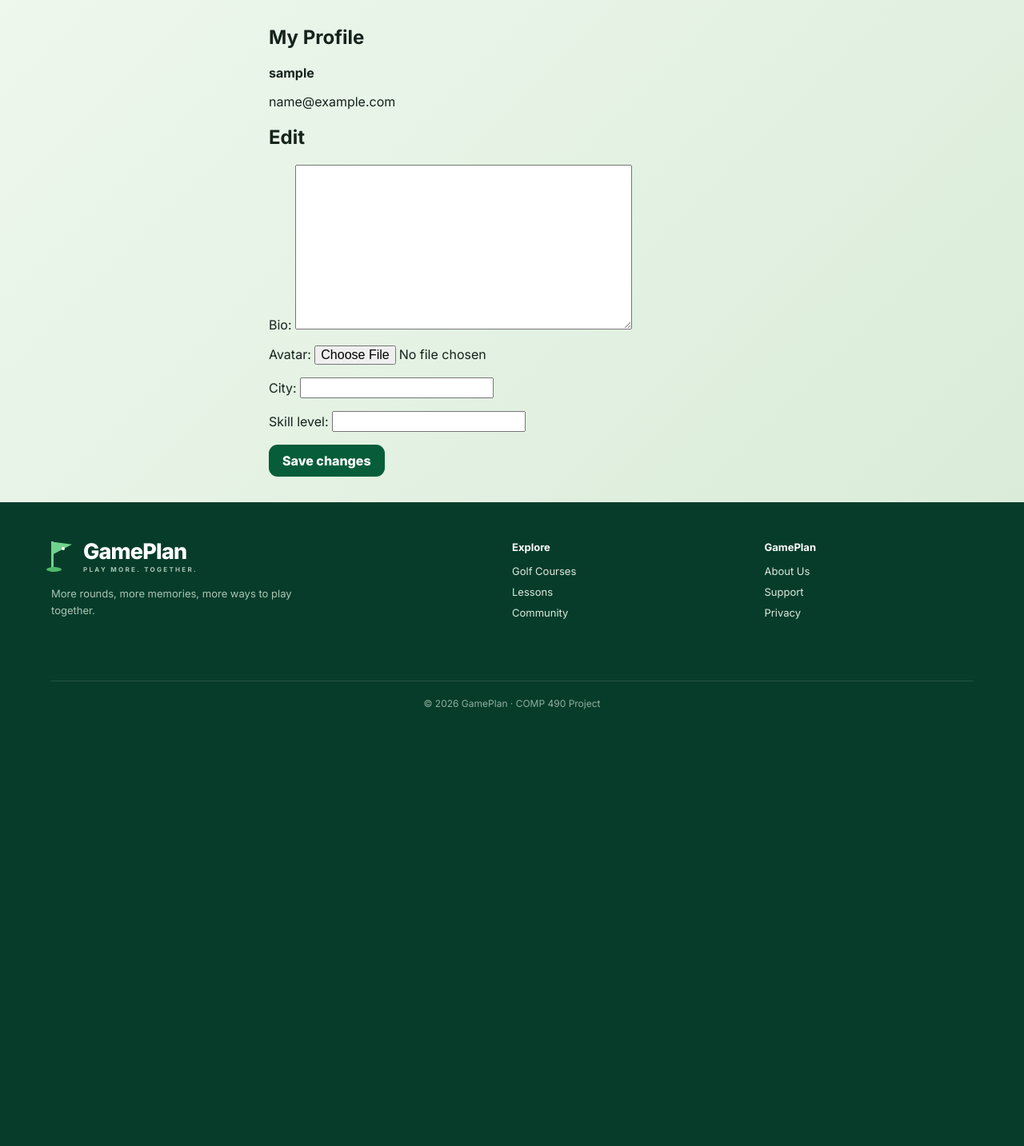
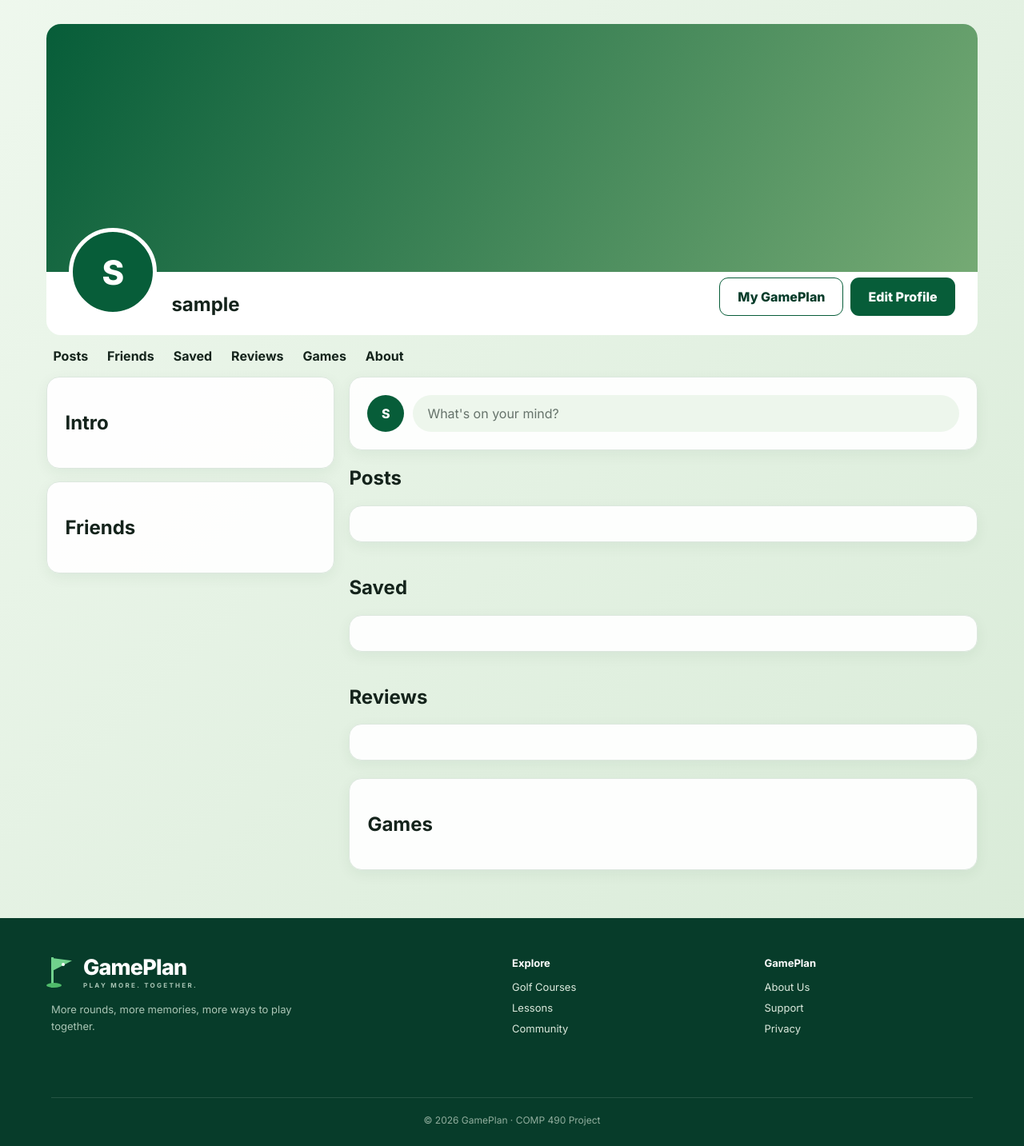
Before and after one commit to irsanchez7005/Comp-490-Project, a Django app: page /profile/ in a window 1280 px wide. Shown: the part 84-1517 px from the top of the page at 80% size. Before the commit the page ends 971 px from the top, so only its background shows below. Run offline with Django 5.2, Linux system fonts and the light colour scheme; the visitor is signed in with stand-in values (Sample User, id 1); data comes from the database, SQL or seed files in the repository.

Commit message:
Add initial user profile template

```diff
--- a/gameplan/accounts/templates/accounts/profile.html
+++ b/gameplan/accounts/templates/accounts/profile.html
@@ -1,21 +1,70 @@
 {% extends "accounts/base.html" %}
-{% block title %}My Profile · GamePlan{% endblock %}
+{% block title %}My Profile &middot; GamePlan{% endblock %}
 {% block content %}
-<section style="max-width: 640px; margin: 2rem auto; padding: 0 1rem;">
-  <h1>My Profile</h1>
+<div class="profile-page">
+  <section class="profile-hero">
+    <div class="profile-cover-photo"></div>
+    <div class="profile-identity">
+      {% if user.profile.avatar %}
+        <img class="profile-avatar-xl" src="{{ user.profile.avatar.url }}" alt="Your profile photo">
+      {% else %}
+        <div class="profile-avatar-xl">{{ user.username|slice:':1'|upper }}</div>
+      {% endif %}
+      <div class="profile-info">
+        <h1>{{ user.username }}</h1>
+      </div>
+      <div class="profile-actions">
+        <button class="btn btn-light" type="button" disabled>My GamePlan</button>
+        <button class="btn" type="button" disabled>Edit Profile</button>
+      </div>
+    </div>
+  </section>
 
-  {% if user.profile.avatar %}
-    <img src="{{ user.profile.avatar.url }}" width="150" style="border-radius: 50%; margin-bottom: 1rem;">
-  {% endif %}
+  <nav class="profile-tabs" aria-label="Profile sections">
+    <a href="#posts">Posts</a>
+    <a href="#friends">Friends</a>
+    <a href="#saved">Saved</a>
+    <a href="#reviews">Reviews</a>
+    <a href="#games">Games</a>
+    <a href="#about">About</a>
+  </nav>
 
-  <p><strong>{{ user.username }}</strong></p>
-  <p>{{ user.email }}</p>
+  <div class="profile-layout">
+    <aside>
+      <section class="panel" id="about">
+        <h2>Intro</h2>
+      </section>
 
-  <h2>Edit</h2>
-  <form method="post" enctype="multipart/form-data">
-    {% csrf_token %}
-    {{ form.as_p }}
-    <button class="btn small" type="submit">Save changes</button>
-  </form>
-</section>
+      <section class="panel" id="friends">
+        <h2>Friends</h2>
+      </section>
+    </aside>
+
+    <section class="profile-feed" aria-label="Profile activity">
+      <div class="panel profile-composer">
+        <span class="profile-avatar">{{ user.username|slice:':1'|upper }}</span>
+        <button type="button" disabled>What's on your mind?</button>
+      </div>
+
+      <section id="posts">
+        <h2>Posts</h2>
+        <div class="panel"></div>
+      </section>
+
+      <section class="profile-section" id="saved">
+        <h2>Saved</h2>
+        <div class="panel"></div>
+      </section>
+
+      <section class="profile-section" id="reviews">
+        <h2>Reviews</h2>
+        <div class="panel"></div>
+      </section>
+
+      <section class="panel profile-section" id="games">
+        <h2>Games</h2>
+      </section>
+    </section>
+  </div>
+</div>
 {% endblock %}
--- a/gameplan/static/css/dashboard.css
+++ b/gameplan/static/css/dashboard.css
@@ -16,3 +16,55 @@
 @media (max-width: 820px) {
   .dashboard-cards, .dashboard-grid { grid-template-columns: 1fr; }
 }
+
+/* Profile page */
+.profile-page { max-width: 1240px; margin: auto; padding: 30px 3% 60px; }
+.profile-hero { overflow: hidden; border-radius: 18px; background: var(--white); }
+.profile-cover-photo { height: 310px; background: linear-gradient(120deg, var(--green), #75aa74); }
+.profile-identity { display: flex; align-items: flex-end; gap: 18px; padding: 0 28px 24px; }
+.profile-avatar-xl {
+  width: 110px;
+  height: 110px;
+  margin-top: -55px;
+  flex: 0 0 auto;
+  display: grid;
+  place-items: center;
+  border: 5px solid var(--white);
+  border-radius: 50%;
+  background: var(--green);
+  color: var(--white);
+  font-size: 42px;
+  font-weight: 800;
+  object-fit: cover;
+}
+.profile-info { min-width: 0; overflow-wrap: anywhere; }
+.profile-info h1 { margin: 0; }
+.profile-actions { margin-left: auto; display: flex; flex-wrap: wrap; gap: 9px; flex-shrink: 0; }
+.profile-actions .btn-light { border: 1px solid var(--green); }
+.profile-page button:disabled { cursor: default; }
+.profile-tabs { display: flex; flex-wrap: wrap; gap: 24px; padding: 16px 8px; font-weight: 700; }
+.profile-tabs a:hover { color: var(--green); }
+.profile-layout { display: grid; grid-template-columns: 360px minmax(0, 1fr); gap: 18px; }
+.profile-layout aside .panel { margin-bottom: 16px; }
+.profile-page .profile-avatar { width: 46px; height: 46px; flex: 0 0 auto; font-weight: 800; }
+.profile-composer { display: flex; align-items: center; gap: 11px; }
+.profile-composer button { flex: 1; min-width: 0; padding: 13px 18px; border: 0; border-radius: 99px; background: var(--mint); color: var(--muted); text-align: left; }
+.profile-section { padding-top: 22px; }
+.profile-feed { min-width: 0; overflow-wrap: anywhere; }
+.profile-feed .panel.profile-section { margin-top: 22px; }
+.profile-page section { scroll-margin-top: 100px; }
+
+@media (max-width: 1050px) {
+  .profile-identity { flex-wrap: wrap; }
+  .profile-actions { width: 100%; margin-left: 0; }
+}
+
+@media (max-width: 900px) {
+  .profile-layout { grid-template-columns: 1fr; }
+}
+
+@media (max-width: 720px) {
+  .profile-cover-photo { height: 200px; }
+  .profile-identity { align-items: flex-start; flex-direction: column; }
+  .profile-info { max-width: 100%; }
+}
```
